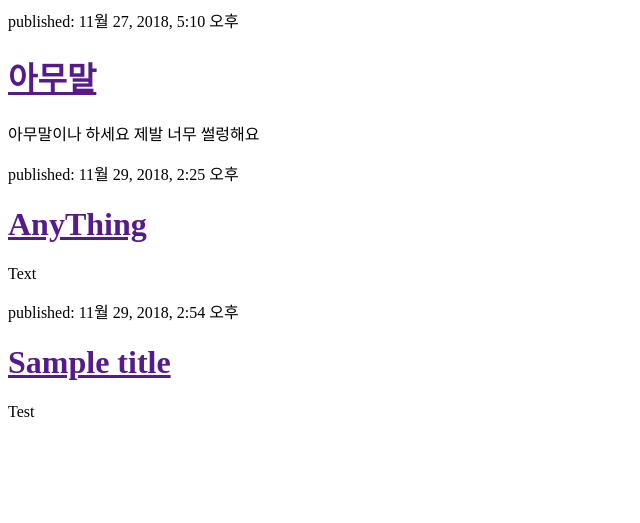
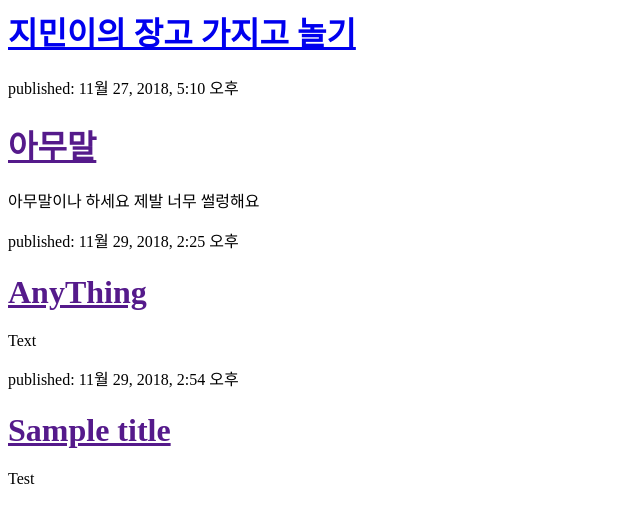
Before and after one commit to ChoiDeborah/dJangoPractice, a Django app: template blog/templates/blog/post_list.html in a window 1280 px wide. Shown: the top 523 px of the page, without its empty margins (0-640 px from the left). Run offline with Django 3.2, Linux system fonts and the light colour scheme; the template is opened without the code that fills it: values that come from a table or form of the project are taken from there, others are empty; data comes from the database, SQL or seed files in the repository.

Commit message:
add Title on Main

```diff
--- a/blog/templates/blog/post_list.html
+++ b/blog/templates/blog/post_list.html
@@ -3,6 +3,9 @@
         <title>Jimin's blog</title>
     </head>
     <body>
+        <div>
+            <h1><a href="/">지민이의 장고 가지고 놀기</a></h1>
+        </div>
 
         {% for post in posts %}
             <div>
```
